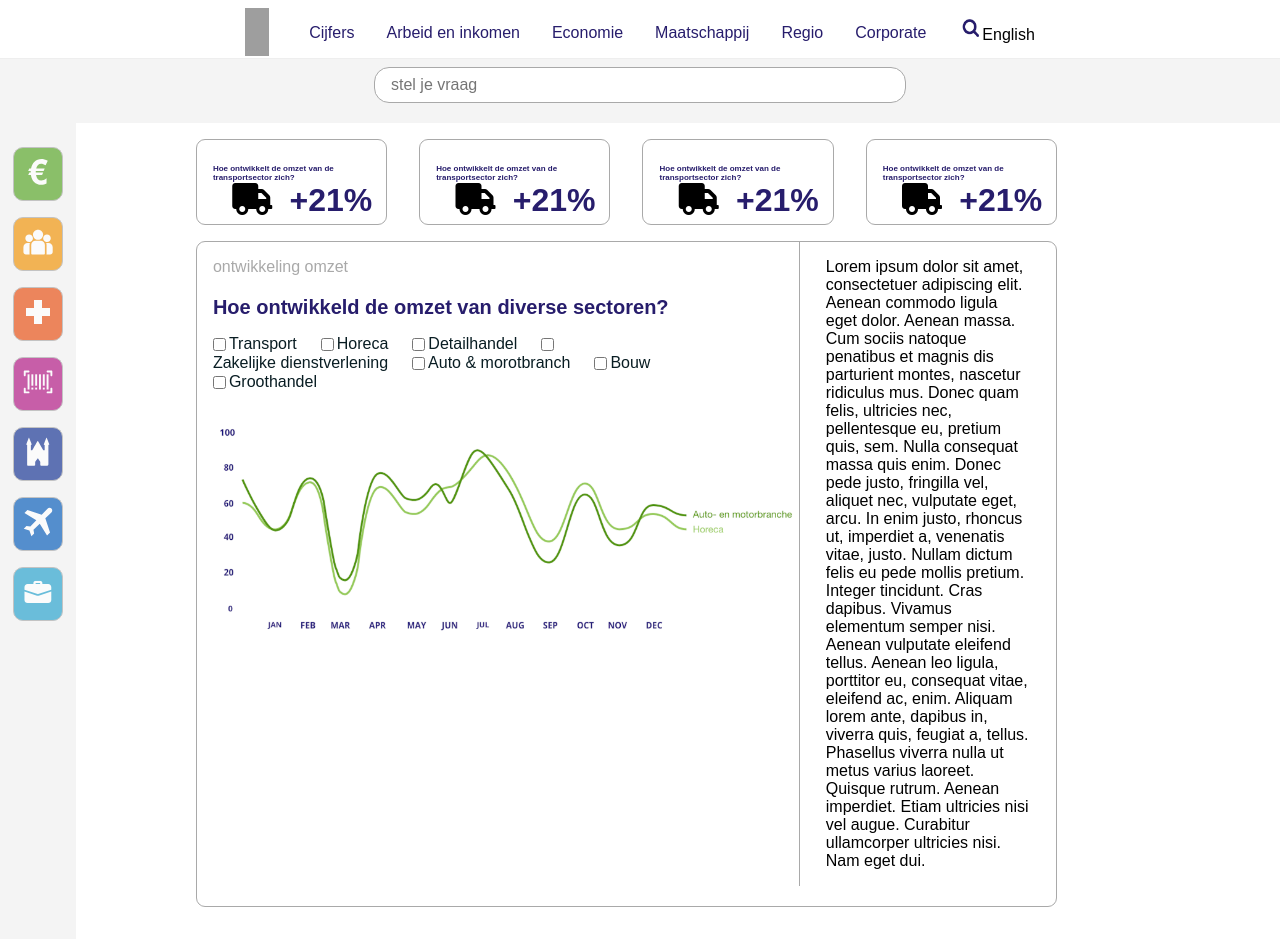
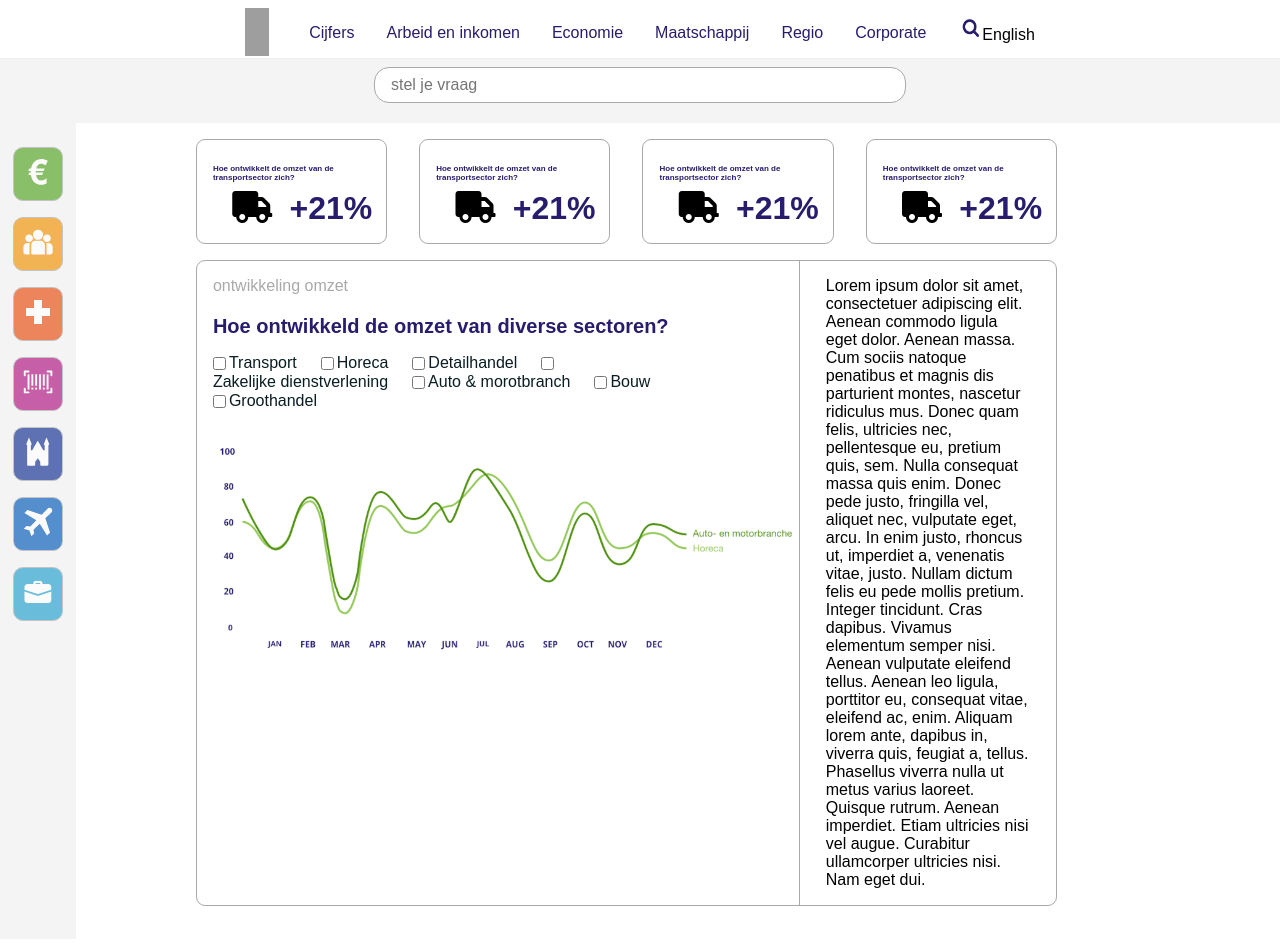
Before and after one commit to SharonV33/capturingCorona, a Vue app: page / in a window 1280 px wide. Built offline with nearby package versions, Linux system fonts and the light colour scheme; grey boxes are pictures that could not be loaded.

Commit message:
fix issue with aligning and grid

```diff
--- a/src/components/SmallArticle.vue
+++ b/src/components/SmallArticle.vue
@@ -19,7 +19,7 @@
         grid-template-columns: 50% 50%;
         grid-auto-flow: column;
         justify-items: center;
-        max-height: 2em;
+        max-height: 6rem;
         padding: 1rem;
     }
 
@@ -27,7 +27,7 @@
         grid-column-start: 1;
         grid-column-end: 3;
         font-size: 0.5rem;
-        margin-bottom: 0;
+        margin-bottom: 0.5rem;
     }
 
     .iconArticle i {
--- a/src/views/economy.vue
+++ b/src/views/economy.vue
@@ -38,7 +38,10 @@ export default {
         display: grid;
         grid-template-columns: 20% 20% 20% 20%;
         grid-auto-flow: column;
+        align-items: start;
+        align-content: start;
         grid-column-gap: 2rem;
+        grid-row-gap: 1rem;
         width:80%;
         padding-top: 1rem;
     }
@@ -50,8 +53,6 @@ export default {
         grid-column-start: 1;
         grid-column-end: 5;
         padding-left: 1rem;
-        margin-bottom: 2rem;
-        margin-top: 1rem;
     }
 
     .smallArticle {
```
